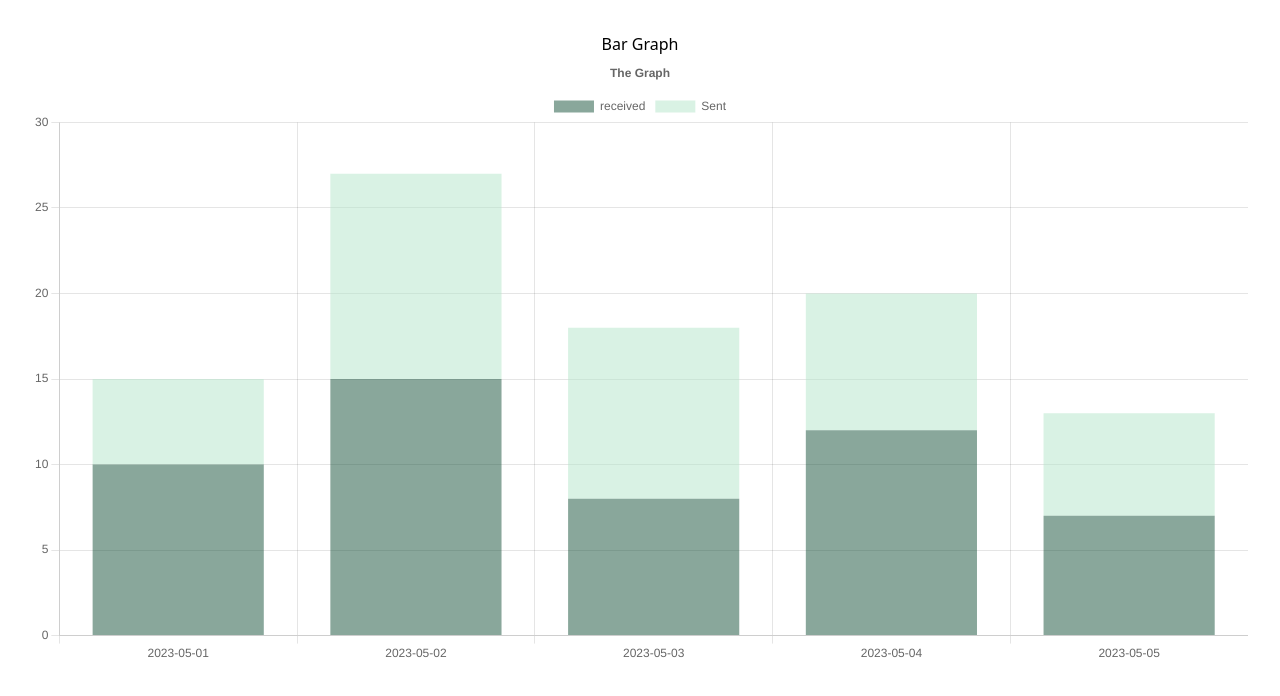
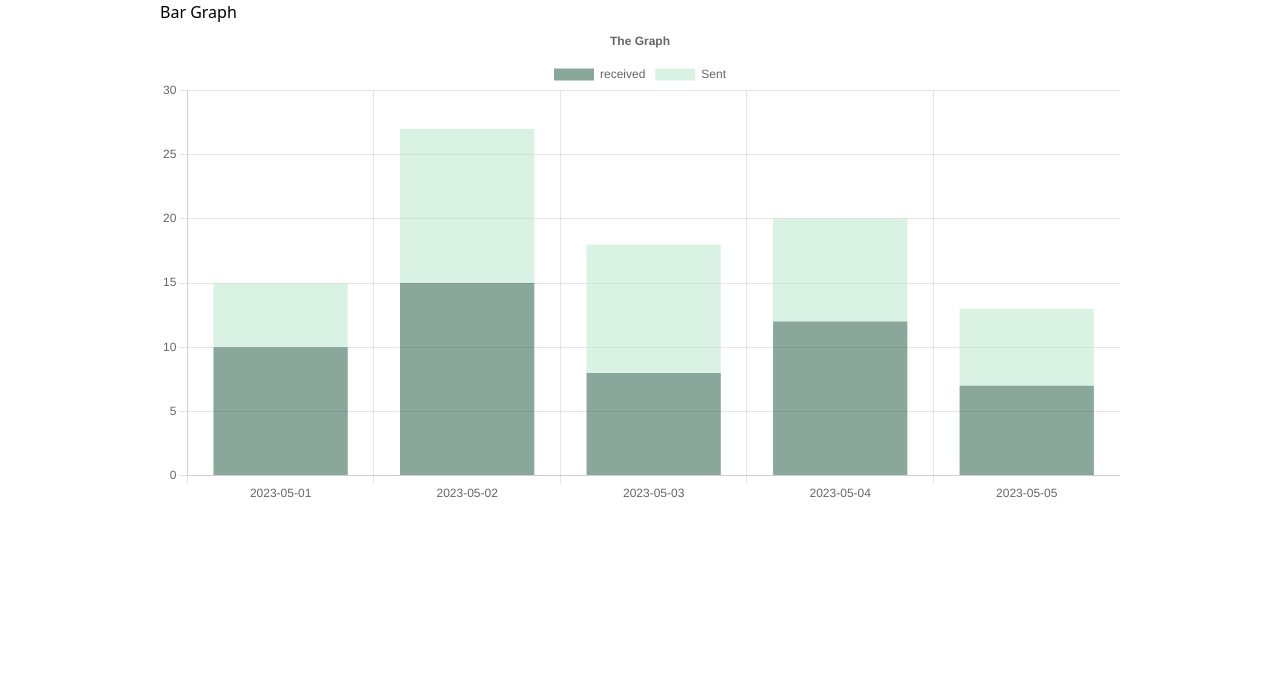
Before and after one commit to Era360/tunza-mazingira-analytics, a React (Vite) app: page / in a window 1280 px wide. Shown: the top 696 px of the page. Built offline with nearby package versions, Linux system fonts and the light colour scheme.

Commit message:
tailwind config

```diff
--- a/src/App.jsx
+++ b/src/App.jsx
@@ -8,7 +8,6 @@ import {
   Legend,
 } from "chart.js";
 import { Bar } from "react-chartjs-2";
-import "./App.css";
 
 ChartJS.register(
   CategoryScale,
@@ -61,10 +60,10 @@ function App() {
   };
 
   return (
-    <>
+    <div className="container w-3/4 mx-auto">
       <h2>Bar Graph</h2>
       <Bar options={options} data={data} />
-    </>
+    </div>
   );
 }
 
--- a/tailwind.config.js
+++ b/tailwind.config.js
@@ -1,6 +1,6 @@
 /** @type {import('tailwindcss').Config} */
 module.exports = {
-  content: ["./src/**/*.{html,js}"],
+  content: ["./src/**/*.{html,js,jsx}"],
   theme: {
     extend: {},
   },
```
